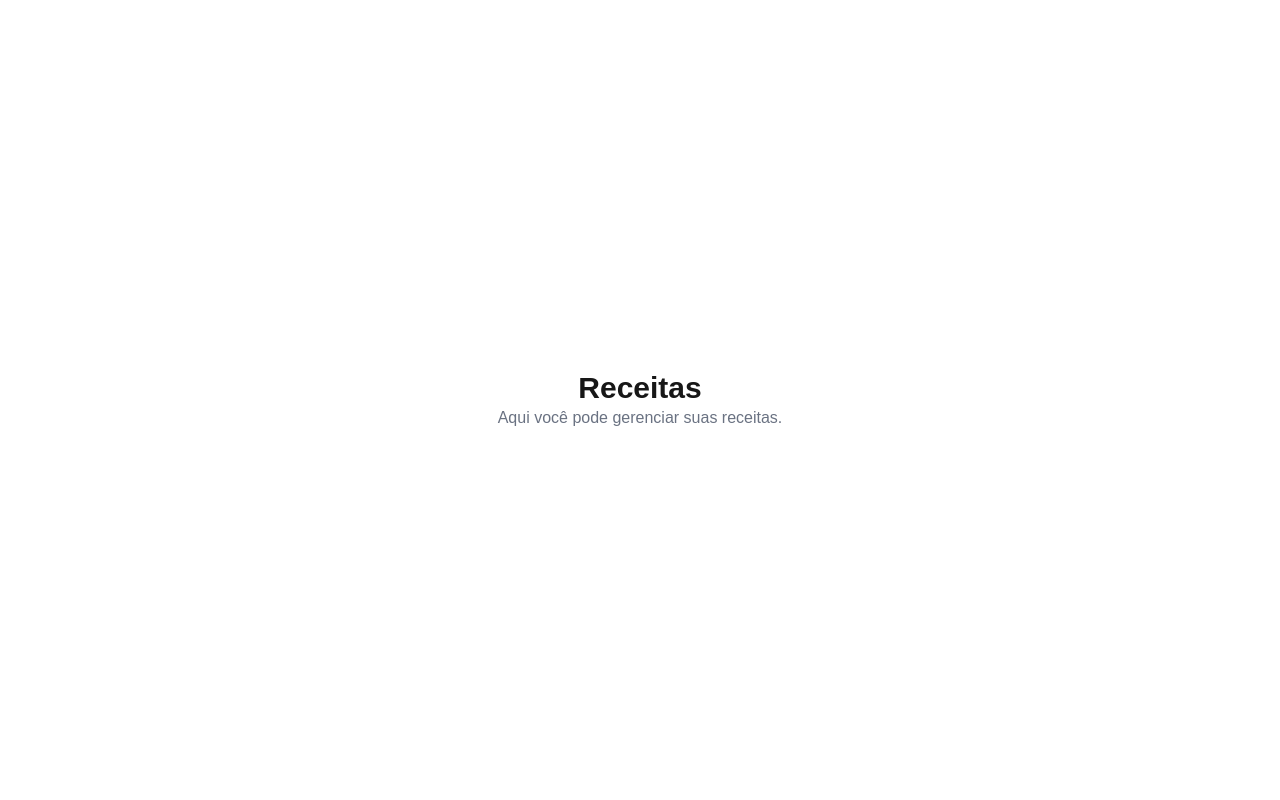
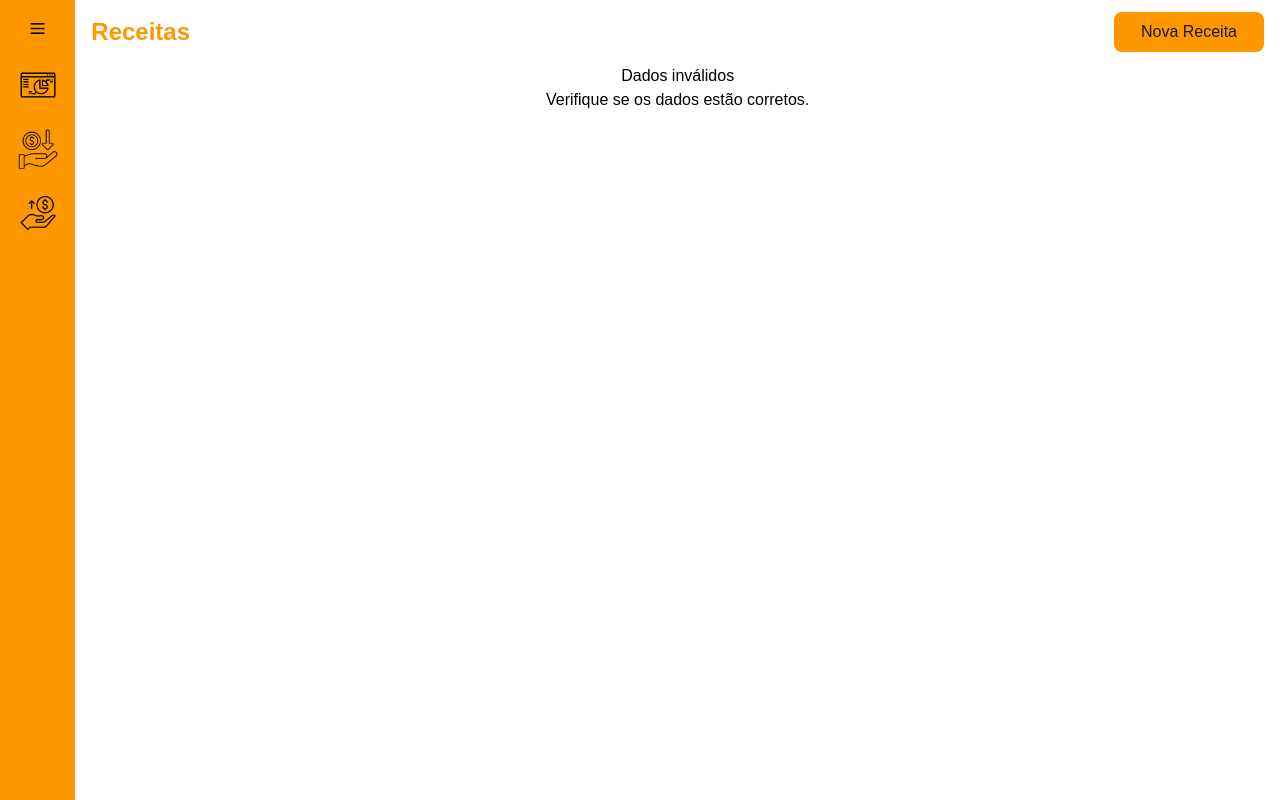
Before and after one commit to wilsonsilvadeveloper/gestor_financeiro, a Next.js app: page /receitas in a window 1280 px wide. Built offline with nearby package versions, Linux system fonts and the light colour scheme.

Commit message:
adicionado lógica de validação de dados e estrutura de layout ao componente Receitas

```diff
--- a/app/receitas/page.tsx
+++ b/app/receitas/page.tsx
@@ -1,11 +1,50 @@
+"use client";
+import { useEffect, useState } from "react";
+import Button from "../components/Button/Button";
+import Header from "../components/Header/Header";
+import SideBar from "../components/SideBar/SideBar";
 
-export default function Receitas() {
+interface ReceitasProps {
+    data: {
+        receitas: number[];
+        labels: string[];
+        categorias: string[];
+    }
+}
+
+export default function Receitas({ data } : ReceitasProps) {
+
+    const [dataIsValid, setDataIsValid] = useState(false);
+
+    useEffect(()=> {
+        if (data && data.receitas && data.labels && data.categorias) {
+            setDataIsValid(true);
+        } else {
+            setDataIsValid(false);
+        }
+    })
+
     return (
-        <div className="flex flex-col w-full h-screen">
-            <div className="flex flex-col w-full h-full items-center justify-center">
-                <h1 className="text-3xl font-bold">Receitas</h1>
-                <p className="text-gray-500">Aqui você pode gerenciar suas receitas.</p>
-            </div>
+        <div className="flex flex-row w-full h-screen bg-white">
+            <SideBar />
+            <section className="flex flex-col w-full">
+                <Header className="relative top-0 left-0 w-full h-16 flex items-center justify-between px-4">
+                    <h1 className="text-2xl font-bold text-[#ff9800]">Receitas</h1>
+                    <Button label="Nova Receita" className="bg-[#ff9800] w-[150px] h-10 rounded-lg cursor-pointer"/>
+                </Header>
+                <main>
+                    {dataIsValid ? (
+                        <div>
+                            <h1>Dados validados</h1>
+                        </div>
+                    ) : (
+                        <div className="flex flex-col items-center justify-center w-full text-black">
+                            <h1>Dados inválidos</h1>
+                            <p>Verifique se os dados estão corretos.</p>
+                        </div>
+                    )}
+                </main>
+            </section>
         </div>
     )
 }
```
